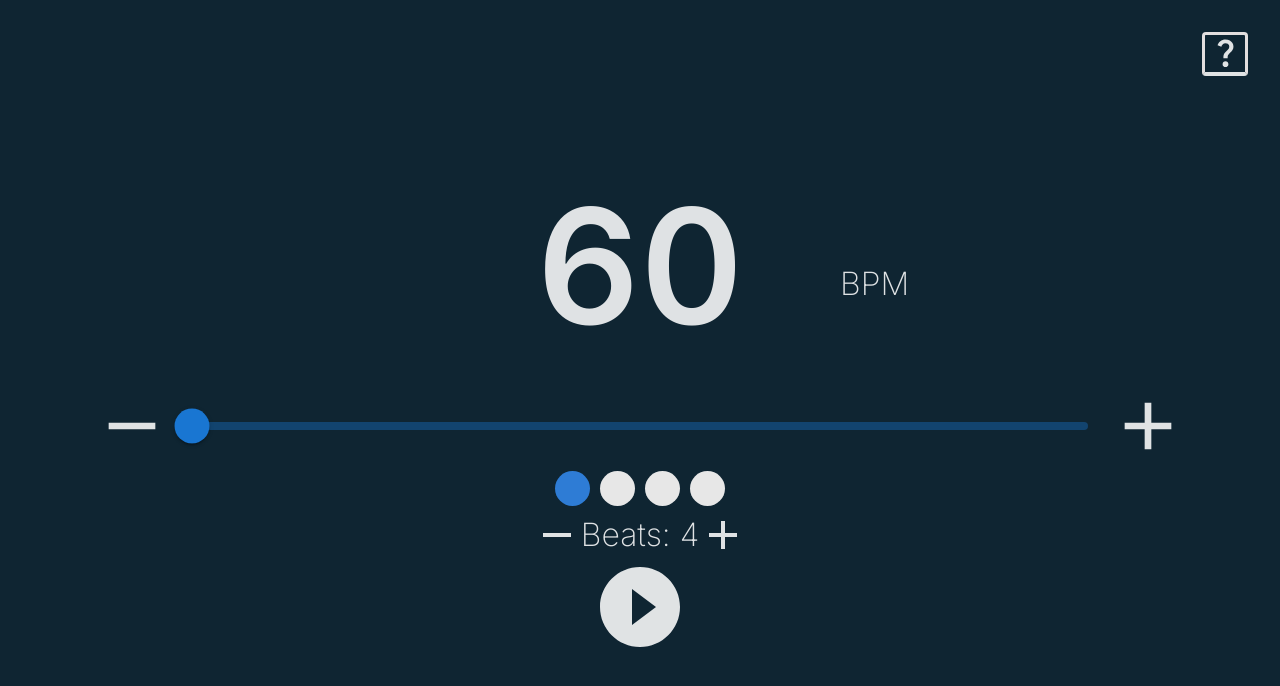
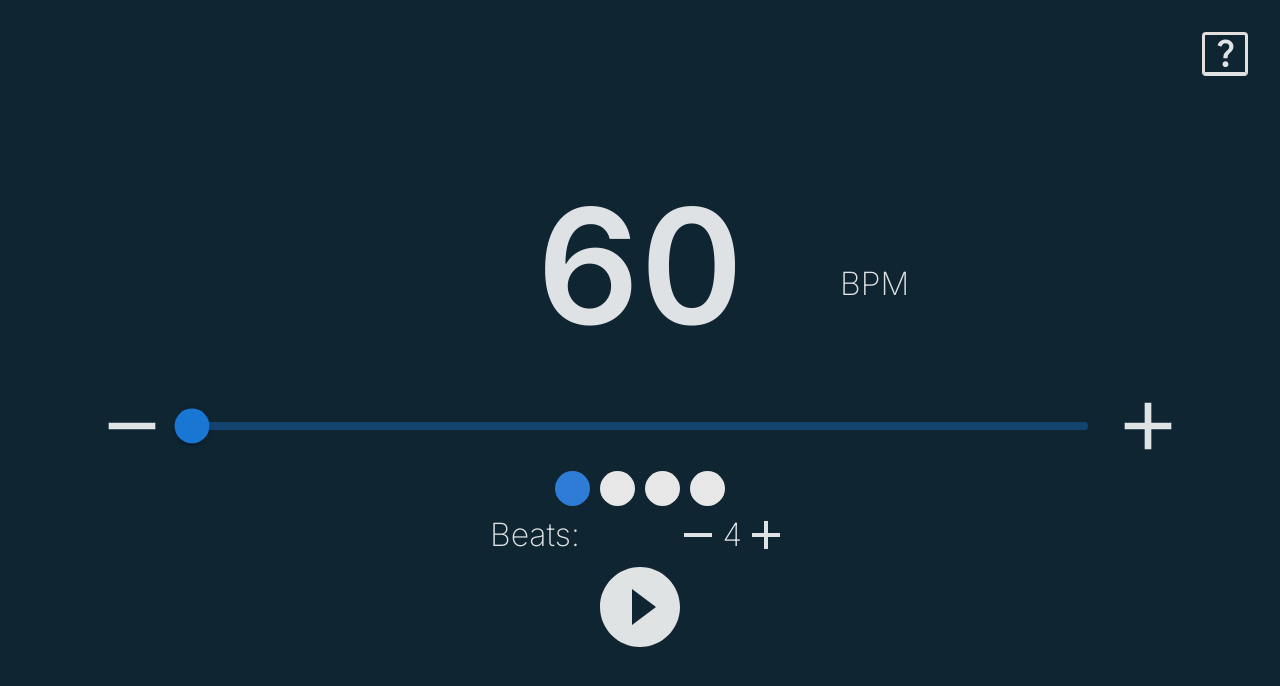
Before and after one commit to RodolphoColler/metronome, a React (Vite) app: page / in a window 1280 px wide. Shown: the top 686 px of the page. Built offline with nearby package versions, Linux system fonts and the light colour scheme.

Commit message:
change beats placement

```diff
--- a/src/App.css
+++ b/src/App.css
@@ -43,11 +43,16 @@
 
 .beats-setters-container {
   display: flex;
-  justify-content: center;
+  justify-content: space-between;
   align-items: center;
+  width: 300px;
 }
 
-.beats-setters-container > p {
+.beats-setters-container div {
+  display: flex;
+}
+
+.beats-setters-container p {
   font-size: 2rem;
   font-weight: 200;
 }
--- a/src/App.jsx
+++ b/src/App.jsx
@@ -111,9 +111,12 @@ function App() {
         <Beats beats={ beats } beatCounting={ beatCounting } />
 
         <div className="beats-setters-container">
-          <RemoveIcon sx={{ fontSize: '3rem' }} onClick={ () => setBeats(prev =>  prev <= 1 ? 1 : (prev - 1)) } />
-          <p>Beats: { beats }</p>
-          <AddIcon sx={{ fontSize: '3rem' }} onClick={ () => setBeats(prev =>  prev >= 10 ? 10 : (prev + 1)) } />
+          <p>Beats:</p>
+          <div>
+            <RemoveIcon sx={{ fontSize: '3rem' }} onClick={ () => setBeats(prev =>  prev <= 1 ? 1 : (prev - 1)) } />
+            <p>{ beats }</p>
+            <AddIcon sx={{ fontSize: '3rem' }} onClick={ () => setBeats(prev =>  prev >= 10 ? 10 : (prev + 1)) } />
+          </div>
         </div>
 
         <PlayCircleFilledIcon className="metronome-toggler" onClick={ () => { setShouldMetronomeStart(prev => !prev); } } />
```
